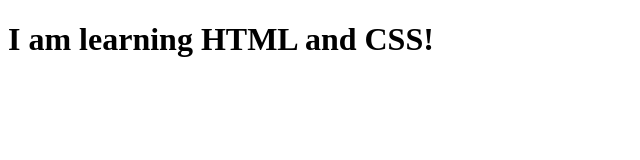
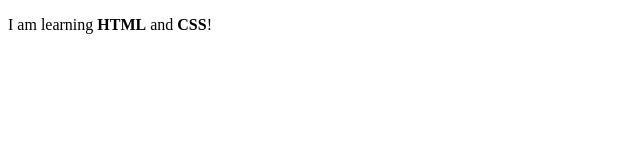
Before and after one commit to tranthikhanhhuyen/tranthikhanhhuyen.github.io, a plain HTML site: page week1/exercise1/welcome.html in a window 1280 px wide. Shown: the whole page, without its empty margins (0-640 px from the left). Drawn offline with Linux system fonts and the light colour scheme.

```diff
--- a/week1/exercise1/welcome.html
+++ b/week1/exercise1/welcome.html
@@ -6,6 +6,6 @@
   <title>Welcome</title>
 </head>
 <body>
-   <h1> I am learning <strong>HTML</strong> and <strong>CSS</strong><!DOCTYPE html>!</h1>
+   <p> I am learning <strong>HTML</strong> and <strong>CSS</strong><!DOCTYPE html>!</p>
 </body>
 </html>
```
